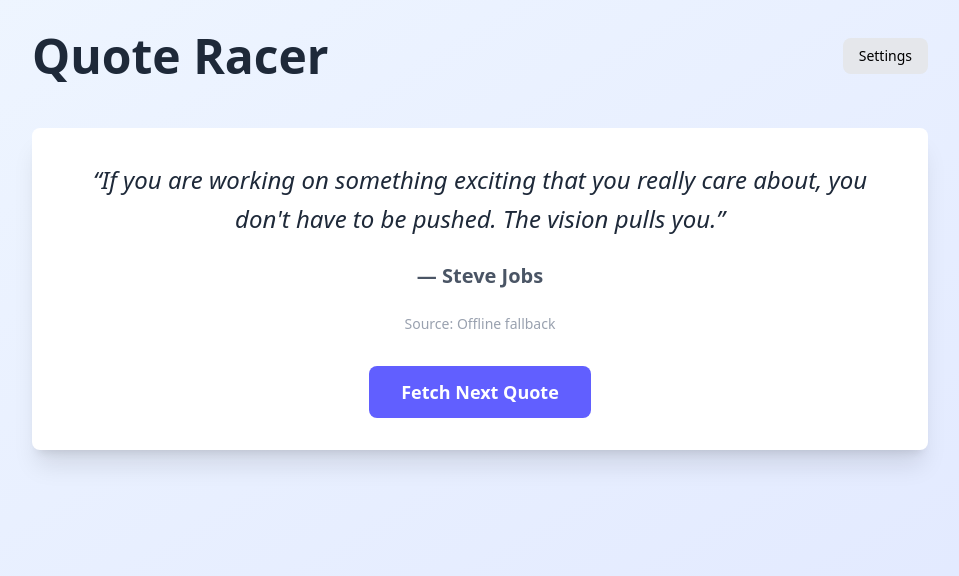
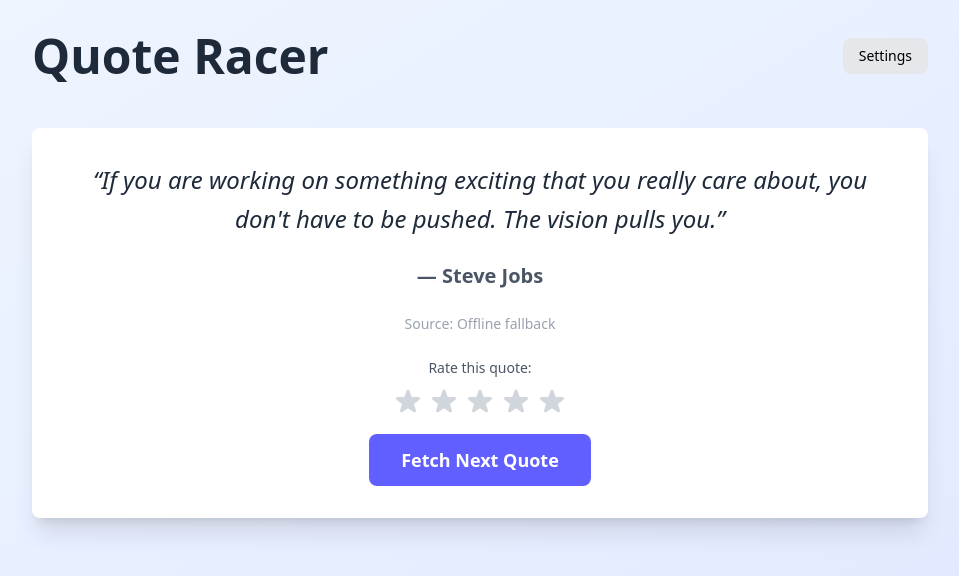
Before and after one commit to kiryl-kotau-sigli/quote-racer, a React (Vite) app: page / in a window 1280 px wide. Shown: the top 576 px of the page, without its empty margins (160-1119 px from the left). Built offline with nearby package versions, Linux system fonts and the light colour scheme; no server answers.

Commit message:
feat: allow users to rate quotes

```diff
--- a/src/features/index.ts
+++ b/src/features/index.ts
@@ -1 +1,2 @@
 export { useFetchQuote } from './fetch-next-quote';
+export { useRateQuote } from './rate-quote';
--- /dev/null
+++ b/src/features/rate-quote/index.tsx
@@ -0,0 +1,45 @@
+import { useState, useCallback, useEffect } from 'react';
+import { getQuoteRating, saveQuoteRating } from '@/shared/lib/storage/quote-ratings';
+
+interface UseRateQuoteResult {
+  currentRating: number | null;
+  rateQuote: (rating: number) => void;
+  isLoading: boolean;
+}
+
+export function useRateQuote(quoteId: string | null): UseRateQuoteResult {
+  const [currentRating, setCurrentRating] = useState<number | null>(null);
+  const [isLoading, setIsLoading] = useState(false);
+
+  useEffect(() => {
+    if (quoteId) {
+      const rating = getQuoteRating(quoteId);
+      setCurrentRating(rating);
+    } else {
+      setCurrentRating(null);
+    }
+  }, [quoteId]);
+
+  const rateQuote = useCallback(
+    (rating: number) => {
+      if (!quoteId) return;
+
+      setIsLoading(true);
+      try {
+        saveQuoteRating(quoteId, rating);
+        setCurrentRating(rating);
+      } catch (error) {
+        console.error('Failed to save rating:', error);
+      } finally {
+        setIsLoading(false);
+      }
+    },
+    [quoteId],
+  );
+
+  return {
+    currentRating,
+    rateQuote,
+    isLoading,
+  };
+}
--- a/src/pages/home/index.tsx
+++ b/src/pages/home/index.tsx
@@ -1,6 +1,8 @@
 import { useEffect, useMemo, useCallback, useState, useRef } from 'react';
 import { useFetchQuote } from '@/features/fetch-next-quote';
+import { useRateQuote } from '@/features/rate-quote';
 import { Loader } from '@/shared/ui/loader';
+import { StarRating } from '@/shared/ui/star-rating';
 import {
   getSlideshowSettings,
   saveSlideshowSettings,
@@ -34,6 +36,7 @@
 
 export function HomePage() {
   const { quote, loading, error, source, fetchQuote } = useFetchQuote();
+  const { currentRating, rateQuote } = useRateQuote(quote?.id ?? null);
   const [isAnimating, setIsAnimating] = useState(false);
   const [slideshowSettings, setSlideshowSettings] = useState<SlideshowSettings>(() =>
     getSlideshowSettings(),
@@ -215,7 +218,11 @@
               {sourceLabel && (
                 <p className='text-sm text-gray-400 text-center mt-4'>Source: {sourceLabel}</p>
               )}
-              <div className='flex justify-center mt-8'>
+              <div className='flex flex-col items-center gap-4 mt-6'>
+                <div className='flex flex-col items-center gap-2'>
+                  <p className='text-sm text-gray-600 font-medium'>Rate this quote:</p>
+                  <StarRating rating={currentRating} onRate={rateQuote} size='lg' />
+                </div>
                 <button
                   onClick={() => {
                     if (intervalRef.current) {
--- a/src/shared/lib/index.ts
+++ b/src/shared/lib/index.ts
@@ -2,3 +2,4 @@
 export * from './constants';
 export * from './storage/quote-cache';
 export * from './storage/slideshow-settings';
+export * from './storage/quote-ratings';
--- /dev/null
+++ b/src/shared/lib/storage/quote-ratings.ts
@@ -0,0 +1,45 @@
+const RATINGS_KEY = 'quote-racer-ratings';
+
+export function getQuoteRating(quoteId: string): number | null {
+  try {
+    const cached = localStorage.getItem(RATINGS_KEY);
+    if (!cached) return null;
+
+    const ratings: Record<string, number> = JSON.parse(cached);
+    return ratings[quoteId] ?? null;
+  } catch {
+    return null;
+  }
+}
+
+export function saveQuoteRating(quoteId: string, rating: number): void {
+  try {
+    const cached = localStorage.getItem(RATINGS_KEY);
+    const ratings: Record<string, number> = cached ? JSON.parse(cached) : {};
+
+    ratings[quoteId] = rating;
+    localStorage.setItem(RATINGS_KEY, JSON.stringify(ratings));
+  } catch {}
+}
+
+export function getAllRatings(): Record<string, number> {
+  try {
+    const cached = localStorage.getItem(RATINGS_KEY);
+    if (!cached) return {};
+
+    return JSON.parse(cached) as Record<string, number>;
+  } catch {
+    return {};
+  }
+}
+
+export function removeQuoteRating(quoteId: string): void {
+  try {
+    const cached = localStorage.getItem(RATINGS_KEY);
+    if (!cached) return;
+
+    const ratings: Record<string, number> = JSON.parse(cached);
+    delete ratings[quoteId];
+    localStorage.setItem(RATINGS_KEY, JSON.stringify(ratings));
+  } catch {}
+}
--- a/src/shared/ui/index.ts
+++ b/src/shared/ui/index.ts
@@ -1 +1,2 @@
 export { Loader } from './loader';
+export { StarRating } from './star-rating';
--- /dev/null
+++ b/src/shared/ui/star-rating/index.tsx
@@ -0,0 +1,55 @@
+interface StarRatingProps {
+  rating: number | null;
+  onRate: (rating: number) => void;
+  maxRating?: number;
+  disabled?: boolean;
+  size?: 'sm' | 'md' | 'lg';
+}
+
+export function StarRating({
+  rating,
+  onRate,
+  maxRating = 5,
+  disabled = false,
+  size = 'md',
+}: StarRatingProps) {
+  const sizeClasses = {
+    sm: 'w-4 h-4',
+    md: 'w-6 h-6',
+    lg: 'w-8 h-8',
+  };
+
+  const starSize = sizeClasses[size];
+
+  return (
+    <div className='flex items-center gap-1 justify-center'>
+      {Array.from({ length: maxRating }, (_, index) => {
+        const starValue = index + 1;
+        const isFilled = rating !== null && starValue <= rating;
+
+        return (
+          <button
+            key={starValue}
+            type='button'
+            onClick={() => !disabled && onRate(starValue)}
+            disabled={disabled}
+            className={`${starSize} transition-all duration-200 ${
+              disabled ? 'cursor-not-allowed opacity-50' : 'cursor-pointer hover:scale-110'
+            }`}
+            aria-label={`Rate ${starValue} out of ${maxRating}`}
+            aria-pressed={isFilled}
+          >
+            <svg
+              className={`${starSize} ${isFilled ? 'text-yellow-400' : 'text-gray-300'}`}
+              fill='currentColor'
+              viewBox='0 0 20 20'
+              xmlns='http://www.w3.org/2000/svg'
+            >
+              <path d='M9.049 2.927c.3-.921 1.603-.921 1.902 0l1.07 3.292a1 1 0 00.95.69h3.462c.969 0 1.371 1.24.588 1.81l-2.8 2.034a1 1 0 00-.364 1.118l1.07 3.292c.3.921-.755 1.688-1.54 1.118l-2.8-2.034a1 1 0 00-1.175 0l-2.8 2.034c-.784.57-1.838-.197-1.539-1.118l1.07-3.292a1 1 0 00-.364-1.118L2.98 8.72c-.783-.57-.38-1.81.588-1.81h3.461a1 1 0 00.951-.69l1.07-3.292z' />
+            </svg>
+          </button>
+        );
+      })}
+    </div>
+  );
+}
```
Also changed, not shown: 1 other file (tests, documents, lock files or other folders).
